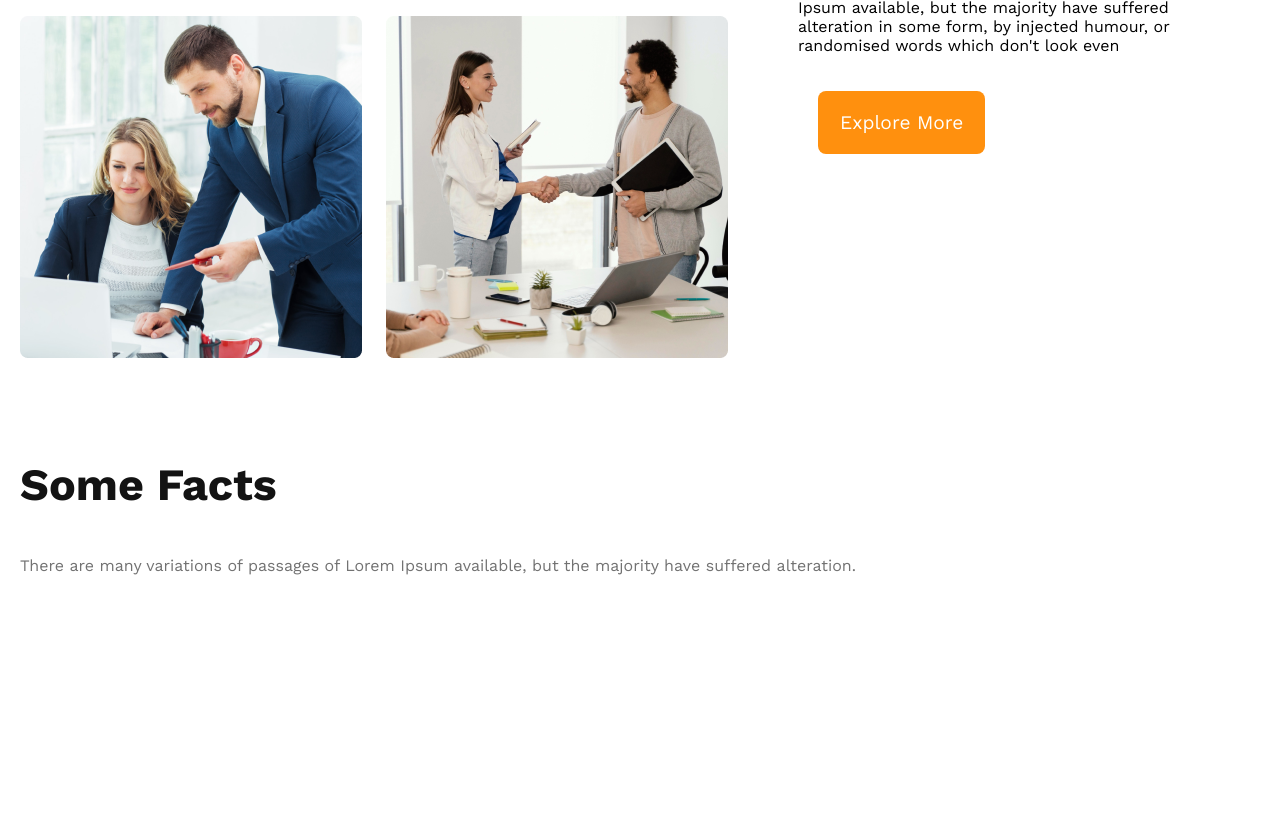
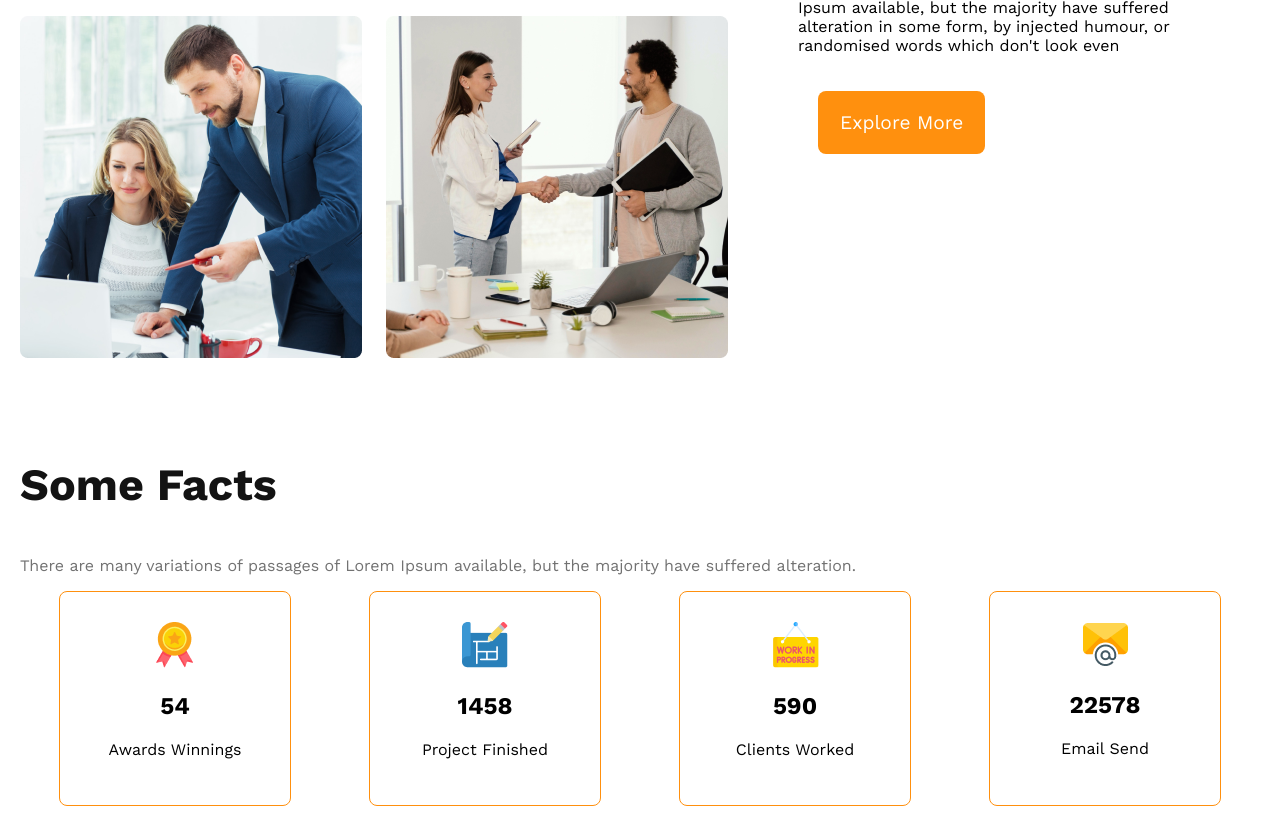
Before and after one commit to antim001/g3-architect-website, a plain HTML site: page index.html in a window 1280 px wide. Shown: the part 1397-2211 px from the top of the page. Before the commit the page ends 1988 px from the top, so only its background shows below. Drawn offline with nearby package versions, Linux system fonts and the light colour scheme.

Commit message:
card section has been added

```diff
--- a/index.html
+++ b/index.html
@@ -51,6 +51,28 @@
    <section class="facts">
        <h3 class="Section-title">Some Facts</h3>
        <p class="facts-des">There are many variations of passages of Lorem Ipsum available, but the majority have suffered alteration.</p>
+        <div class="card-container">
+            <div class="card">
+                <img src="images/icons/ribon.png" alt="">
+                <h2 class="card-stats">54</h2>
+                <p class="card-title">Awards Winnings</p>
+            </div>
+            <div class="card">
+                <img src="images/icons/projects.png" alt="">
+                <h2 class="card-stats">1458</h2>
+                <p class="card-title">Project Finished</p>
+            </div>
+            <div class="card">
+                <img src="images/icons/customers.png" alt="">
+                <h2 class="card-stats">590</h2>
+                <p class="card-title">Clients Worked</p>
+            </div>
+            <div class="card">
+                <img src="images/icons/email.png" alt="">
+                <h2 class="card-stats">22578</h2>
+                <p class="card-title">Email Send</p>
+            </div>
+        </div>
    </section>
     </main>
     <footer>
--- a/style.css
+++ b/style.css
@@ -104,6 +104,20 @@ main{
     font-size: 2.8rem;
     font-weight: 700px;
 }
+/* facts-style */
+.card-container{
+    display: flex;
+    justify-content: space-around;
+
+
+}
+.card{
+    width: 170px;
+    border-radius: 8px;
+   border: 1px solid #FF900E;
+   padding: 30px;
+   text-align: center;
+}
 /* responsiveness */
 /* for mobile devices */
 @media screen and (max-width: 576px) {
```
